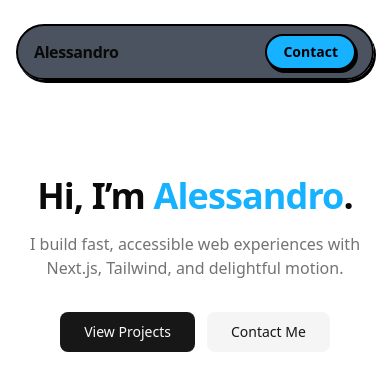
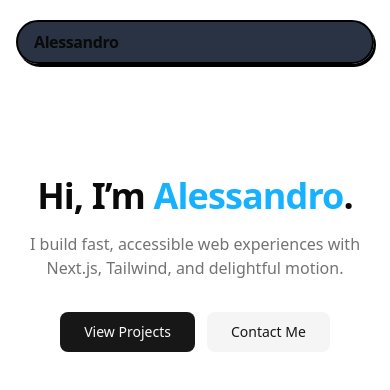
Before and after one commit to alessandro-arg/portfolio-2.0, a Next.js app: page / in a window 390 px wide. Shown: the top 390 px of the page. Built offline with nearby package versions, Linux system fonts and the light colour scheme.

Commit message:
update: the header is now responsive and works on mobile.

```diff
--- a/app/globals.css
+++ b/app/globals.css
@@ -120,3 +120,8 @@
     @apply bg-background text-foreground;
   }
 }
+
+*,
+body {
+  scroll-behavior: smooth;
+}
--- a/components/layout/Header.tsx
+++ b/components/layout/Header.tsx
@@ -13,7 +13,6 @@ const NAV = [
 ];
 
 function useScrollDirection(threshold = 6) {
-  // returns "up" | "down"
   const [dir, setDir] = useState<"up" | "down">("up");
   const lastY = useRef(0);
 
@@ -58,12 +57,12 @@ export default function Header() {
       el,
       { y: -40, opacity: 0, filter: "blur(6px)" },
       {
-        y: 0,
+        y: 8,
         opacity: 1,
         filter: "blur(0px)",
         duration: 0.6,
         ease: "power3.out",
-        delay: 0.05,
+        delay: 0.5,
       }
     );
   }, []);
@@ -73,7 +72,7 @@ export default function Header() {
     const el = barRef.current;
     // hide when scrolling down, show when up
     gsap.to(el, {
-      y: dir === "down" ? -80 : 12, // 12px margin from the top when shown
+      y: dir === "down" ? -80 : 8, // 12px margin from the top when shown
       duration: 0.45,
       ease: "power3.out",
     });
@@ -92,7 +91,7 @@ export default function Header() {
             className={[
               // pill look
               "relative flex items-center justify-between gap-4",
-              "rounded-full border-2 border-black bg-gray-800/80 backdrop-blur supports-[backdrop-filter]:bg-gray-800/80",
+              "rounded-full border-2 border-black bg-gray-800/95 backdrop-blur supports-[backdrop-filter]:bg-gray-800/95",
               "shadow-[2px_3px_0_0_#000] px-4 py-2 sm:px-5 sm:py-2.5",
             ].join(" ")}
           >
@@ -140,7 +139,6 @@ export default function Header() {
                   </li>
                 );
               })}
-            </ul>
 
               {/* Contact button */}
               <motion.div
@@ -160,6 +158,7 @@ export default function Header() {
                   Contact
                 </Link>
               </motion.div>
+            </ul>
           </nav>
         </div>
       </div>
```
Lines whose indentation alone changed are shown as unchanged.
